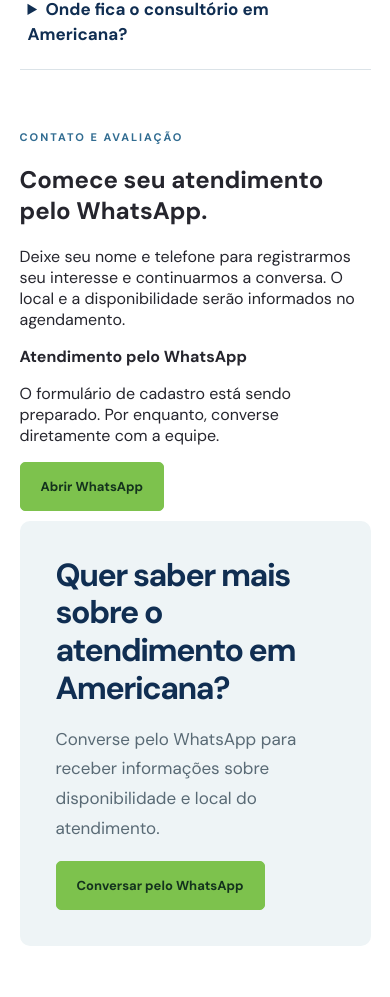
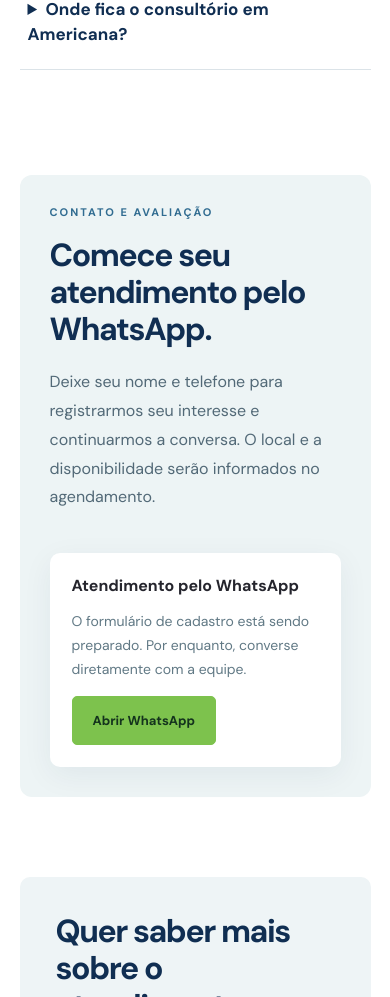
Before and after one commit to contatoagenciawin-ichthus/odonto-andre, a Next.js app: page /americana/proteses-dentarias in a window 390 px wide. Shown: the part 4272-5269 px from the top of the page. Built offline with nearby package versions, Linux system fonts and the light colour scheme.

Commit message:
style: responsive lead capture section

```diff
--- a/src/app/globals.css
+++ b/src/app/globals.css
@@ -34,3 +34,20 @@
 @media(max-width:900px){.steps-grid{grid-template-columns:repeat(2,1fr)}.editorial-story-copy{padding:40px 30px 40px 0}}
 @media(max-width:720px){.portrait-headshot{transform:scale(1.35)}.editorial-story{grid-template-columns:1fr}.editorial-story-image{min-height:330px}.editorial-story-copy{padding:0 26px 35px}.steps-grid{grid-template-columns:1fr 1fr}.enhanced-hero{padding-top:52px}}
 @media(max-width:480px){.steps-grid{grid-template-columns:1fr}.hero-trust{flex-direction:column}}
+
+
+/* Lead capture funnel */
+.lead-section{display:grid;grid-template-columns:1fr 1fr;gap:clamp(25px,5vw,90px);align-items:center;background:#edf4f5;border-radius:12px;padding:clamp(30px,5vw,70px);margin:45px 0 80px}
+.lead-section h2{font-size:clamp(32px,3.5vw,52px);line-height:1.16;letter-spacing:-.045em;color:var(--navy);margin:0 0 20px}
+.lead-section-copy p{font-size:16px;line-height:1.8;color:#526977}
+.lead-section-form{background:white;padding:30px;border-radius:10px;box-shadow:0 8px 30px #102e5210}
+.lead-form{display:flex;flex-direction:column;gap:15px}
+.lead-form label:not(.lead-check){display:block;font-size:13px;font-weight:700;color:var(--navy)}
+.lead-form input:not([type="checkbox"]),.lead-form select{width:100%;display:block;margin-top:7px;border-radius:6px;border:1px solid #c8d6dd;padding:13px;font-size:15px;background:#fff;color:var(--navy)}
+.lead-check{display:flex;gap:10px;align-items:flex-start;font-size:12px;line-height:1.5;color:#536674}
+.lead-check input{margin:2px 0 0;flex-shrink:0}
+.lead-form button:disabled{opacity:.55;cursor:wait}
+.lead-help{font-size:11px;line-height:1.55;color:#687d89;margin:0}
+.lead-direct{font-size:12px;line-height:1.5;text-decoration:underline;color:var(--blue)}
+.lead-disabled p{font-size:14px;color:#617985;line-height:1.7}
+@media(max-width:800px){.lead-section{grid-template-columns:1fr}.lead-section-form{padding:22px}}
```
